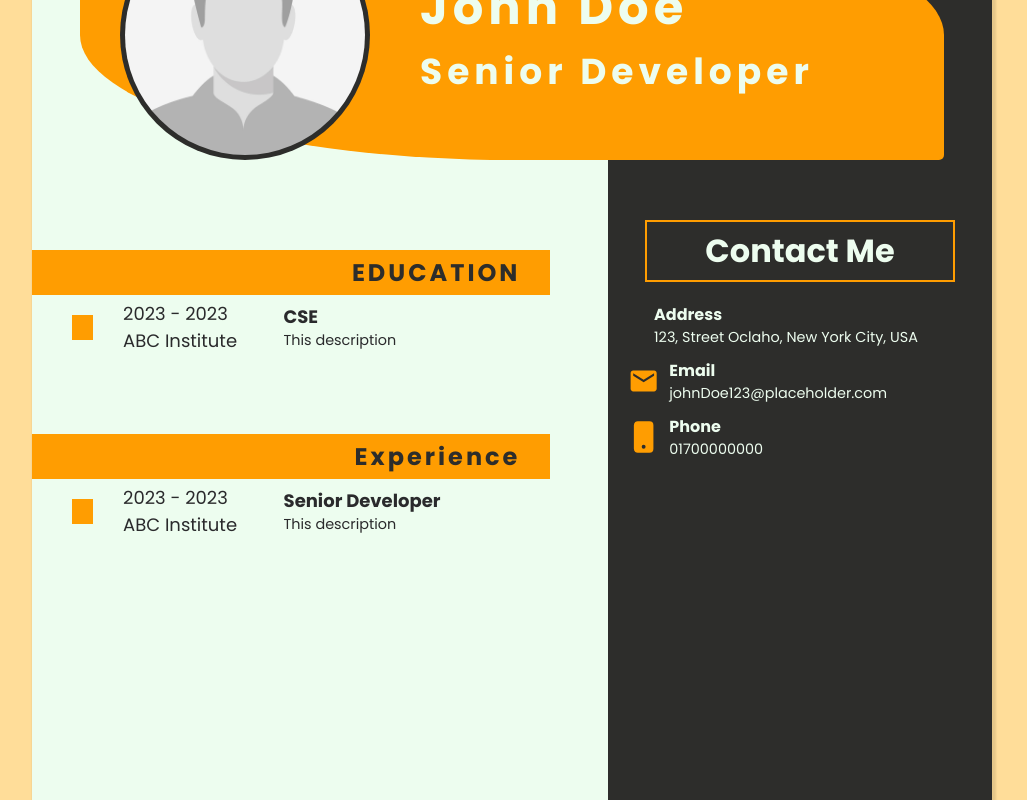
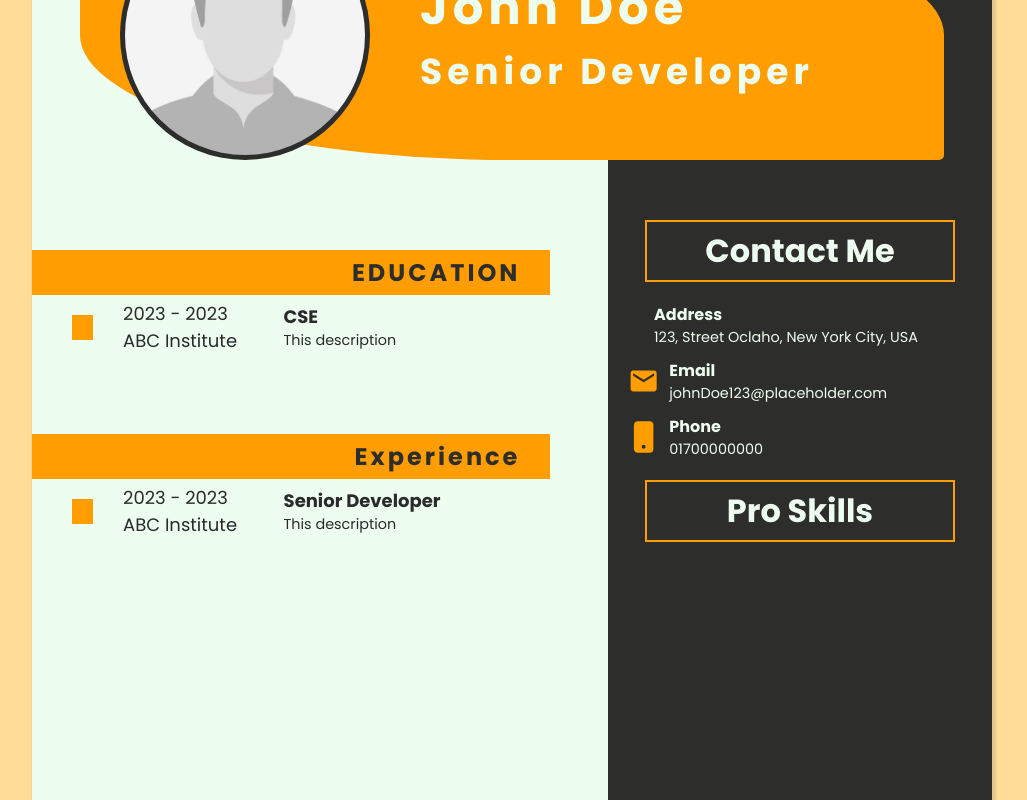
Before and after one commit to adnansyed101/CVCreator, a React (Vite) app: page / in a window 1280 px wide. Shown: the part 1258-2058 px from the top of the page, without its empty margins (128-1155 px from the left). Built offline with nearby package versions, Linux system fonts and the light colour scheme; some icons are missing.

Commit message:
show skills

```diff
--- a/src/Ouput/RightSection.jsx
+++ b/src/Ouput/RightSection.jsx
@@ -2,8 +2,13 @@ import PropTypes from "prop-types";
 import { FaLocationArrow } from "react-icons/fa6";
 import { MdEmail } from "react-icons/md";
 import { BsFillPhoneFill } from "react-icons/bs";
+import SkillsOut from "./SkillsOut";
 
-const RightSection = ({ address, email, phone }) => {
+const RightSection = ({ address, email, phone, skills }) => {
+  const skillsOutElement = skills.map((data, index) => {
+    return <SkillsOut {...data} key={index} />;
+  });
+
   return (
     <div className="rightSection">
       <h1>Contact Me</h1>
@@ -28,6 +33,8 @@ const RightSection = ({ address, email, phone }) => {
           <p>{phone ? phone : "01700000000"}</p>
         </div>
       </div>
+      <h1>Pro Skills</h1>
+      {skillsOutElement}
     </div>
   );
 };
@@ -36,6 +43,7 @@ RightSection.propTypes = {
   address: PropTypes.string,
   email: PropTypes.string,
   phone: PropTypes.string,
+  skills: PropTypes.array,
 };
 
 export default RightSection;
```
